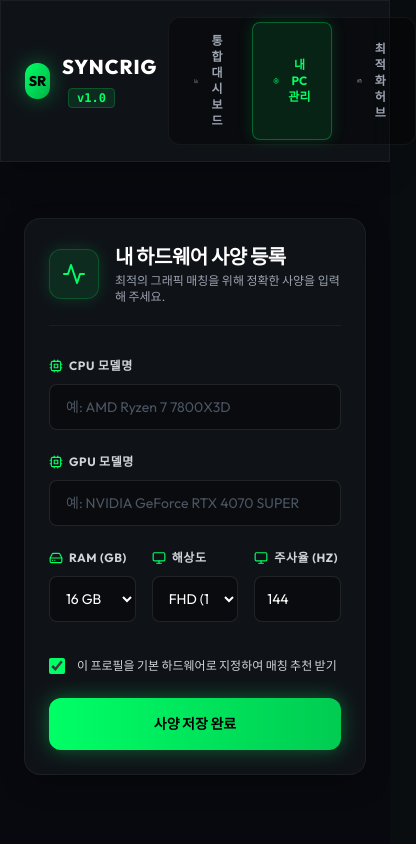
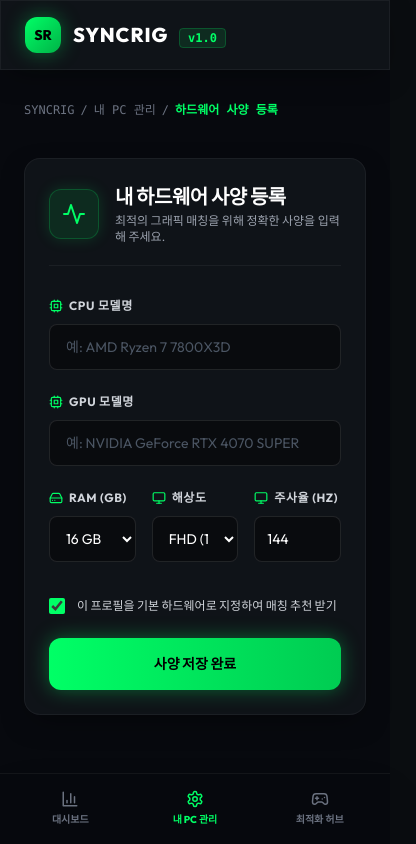
Before and after one commit to lgw323/webserviceplatform, a React (Vite) app in the folder webplatform_w10/: page / in a window 390 px wide. Both pictures are taken after a click on the button "내 PC 관리". Shown: the whole page, 416 px wide, since content can reach past the window. Built offline with nearby package versions, Linux system fonts and the light colour scheme; no server answers.

Commit message:
upload#10: webplatform_w10/src/App.jsx - Breadcrumbs 탑재 및 모바일 반응형 하단 고정 탭 바 네비게이션 설계, 3단계 진행형 SteppedLoader 피드백 컴포넌트 추가

```diff
--- a/webplatform_w10/src/App.jsx
+++ b/webplatform_w10/src/App.jsx
@@ -4,6 +4,48 @@
 import RecommendationList from './components/RecommendationList';
 import DashboardCharts from './DashboardCharts';
 import { Gamepad2, Settings, BarChart3, HelpCircle } from 'lucide-react';
+
+// Stepped Loader to simulate progress for a premium UX matching experience (Guide #12)
+function SteppedLoader() {
+  const [step, setStep] = useState(1);
+  const [progress, setProgress] = useState(33);
+
+  useEffect(() => {
+    const t1 = setTimeout(() => { setStep(2); setProgress(66); }, 800);
+    const t2 = setTimeout(() => { setStep(3); setProgress(90); }, 1600);
+    const t3 = setTimeout(() => { setProgress(100); }, 2400);
+    return () => {
+      clearTimeout(t1);
+      clearTimeout(t2);
+      clearTimeout(t3);
+    };
+  }, []);
+
+  return (
+    <div className="text-center py-20 glass-panel rounded-brand-lg max-w-xl mx-auto border border-white/5 shadow-brand-soft p-8">
+      <div className="relative inline-flex mb-8">
+        <div className="w-16 h-16 rounded-full border-4 border-[#00ff66]/10 border-t-[#00ff66] animate-spin"></div>
+        <div className="absolute inset-0 rounded-full blur-md bg-[#00ff66]/10 animate-pulse"></div>
+        <span className="absolute inset-0 flex items-center justify-center text-xs font-mono font-bold text-white">{progress}%</span>
+      </div>
+
+      <div className="max-w-xs mx-auto space-y-4">
+        <div className="flex justify-between text-xs text-gray-400 font-extrabold uppercase tracking-wider">
+          <span>최적화 매칭 단계</span>
+          <span className="text-[#00ff66]">{step} / 3 단계</span>
+        </div>
+        <div className="w-full bg-black/40 h-2 rounded-full overflow-hidden border border-white/5">
+          <div className="h-full bg-gradient-to-r from-[#00ff66] to-[#00b347] transition-all duration-500" style={{ width: `${progress}%` }}></div>
+        </div>
+        <p className="text-sm font-bold text-gray-200 mt-3 transition-opacity duration-300">
+          {step === 1 && "1단계: 사용자 하드웨어 규격 정보 매핑 중..."}
+          {step === 2 && "2단계: 9주차 매칭 엔진 유사도 스코어 연산 중..."}
+          {step === 3 && "3단계: 최고 유사도 최적 세팅 카드 정렬 중..."}
+        </p>
+      </div>
+    </div>
+  );
+}
 
 export default function App() {
   const [userSpec, setUserSpec] = useState({
@@ -40,7 +82,7 @@
   };
 
   return (
-    <div className="min-h-screen bg-[#07090e] font-sans text-gray-200">
+    <div className="min-h-screen bg-[#07090e] font-sans text-gray-200 pb-20 md:pb-0">
       {/* HUD Header */}
       <header className="glass-panel sticky top-0 z-10 px-6 py-4 flex items-center justify-between shadow-brand-soft">
         <div className="flex items-center space-x-3">
@@ -52,8 +94,8 @@
           </span>
         </div>
 
-        {/* HUD Nav Tabs */}
-        <nav className="flex space-x-1 bg-black/40 p-1 rounded-brand-md border border-white/5">
+        {/* HUD Nav Tabs - Desktop Version */}
+        <nav className="hidden md:flex space-x-1 bg-black/40 p-1 rounded-brand-md border border-white/5">
           <button
             onClick={() => setActiveTab('dashboard')}
             className={`px-5 py-2.5 text-xs font-bold rounded-brand-sm transition-all duration-200 flex items-center gap-2 border ${
@@ -88,7 +130,29 @@
       </header>
 
       {/* Main Content */}
-      <main className="max-w-7xl mx-auto px-6 py-10">
+      <main className="max-w-7xl mx-auto px-6 py-8">
+
+        {/* Dynamic Breadcrumbs for Route Clarity (Guide #13) */}
+        <div className="text-xs text-gray-500 mb-6 flex items-center gap-1.5 font-mono select-none">
+          <span className="hover:text-[#00ff66] transition-colors cursor-pointer" onClick={() => setActiveTab('dashboard')}>SYNCRIG</span>
+          <span>/</span>
+          {activeTab === 'dashboard' && <span className="text-[#00ff66] font-bold">통합 대시보드</span>}
+          {activeTab === 'hardware' && (
+            <>
+              <span className="hover:text-gray-300 transition-colors cursor-pointer" onClick={() => setActiveTab('dashboard')}>내 PC 관리</span>
+              <span>/</span>
+              <span className="text-[#00ff66] font-bold">하드웨어 사양 등록</span>
+            </>
+          )}
+          {activeTab === 'recommend' && (
+            <>
+              <span className="hover:text-gray-300 transition-colors cursor-pointer" onClick={() => setActiveTab('dashboard')}>최적화 허브</span>
+              <span>/</span>
+              <span className="text-[#00ff66] font-bold">그래픽 프리셋 추천</span>
+            </>
+          )}
+        </div>
+
         {activeTab === 'dashboard' && (
           <div className="space-y-8">
             <div className="glass-panel p-6 rounded-brand-lg shadow-brand-soft flex items-center justify-between border-l-4 border-l-[#00ff66]">
@@ -124,19 +188,44 @@
             </div>
 
             {isLoading ? (
-              <div className="text-center py-24 glass-panel rounded-brand-lg">
-                <div className="relative inline-flex">
-                  <div className="w-12 h-12 rounded-full border-4 border-[#00ff66]/20 border-t-[#00ff66] animate-spin"></div>
-                  <div className="absolute inset-0 rounded-full blur-md bg-[#00ff66]/20 animate-pulse"></div>
-                </div>
-                <p className="text-sm font-bold text-gray-300 mt-5 tracking-wider">매칭 알고리즘 분석 및 가중치 매핑 중...</p>
-              </div>
+              <SteppedLoader />
             ) : (
               <RecommendationList recommendations={recommendations} userSpec={userSpec} />
             )}
           </div>
         )}
       </main>
+
+      {/* Mobile Bottom Navigation Bar (Guide #6 - Mobile First Navigation) */}
+      <nav className="md:hidden fixed bottom-0 left-0 right-0 bg-[#07090e]/95 backdrop-blur-lg border-t border-white/5 grid grid-cols-3 p-2 z-50 shadow-2xl">
+        <button
+          onClick={() => setActiveTab('dashboard')}
+          className={`flex flex-col items-center justify-center py-2 text-xs font-bold transition-all duration-200 gap-1 ${
+            activeTab === 'dashboard' ? 'text-[#00ff66] font-extrabold' : 'text-gray-500'
+          }`}
+        >
+          <BarChart3 size={18} />
+          <span className="text-[10px]">대시보드</span>
+        </button>
+        <button
+          onClick={() => setActiveTab('hardware')}
+          className={`flex flex-col items-center justify-center py-2 text-xs font-bold transition-all duration-200 gap-1 ${
+            activeTab === 'hardware' ? 'text-[#00ff66] font-extrabold' : 'text-gray-500'
+          }`}
+        >
+          <Settings size={18} />
+          <span className="text-[10px]">내 PC 관리</span>
+        </button>
+        <button
+          onClick={() => setActiveTab('recommend')}
+          className={`flex flex-col items-center justify-center py-2 text-xs font-bold transition-all duration-200 gap-1 ${
+            activeTab === 'recommend' ? 'text-[#00ff66] font-extrabold' : 'text-gray-500'
+          }`}
+        >
+          <Gamepad2 size={18} />
+          <span className="text-[10px]">최적화 허브</span>
+        </button>
+      </nav>
     </div>
   );
 }
```
